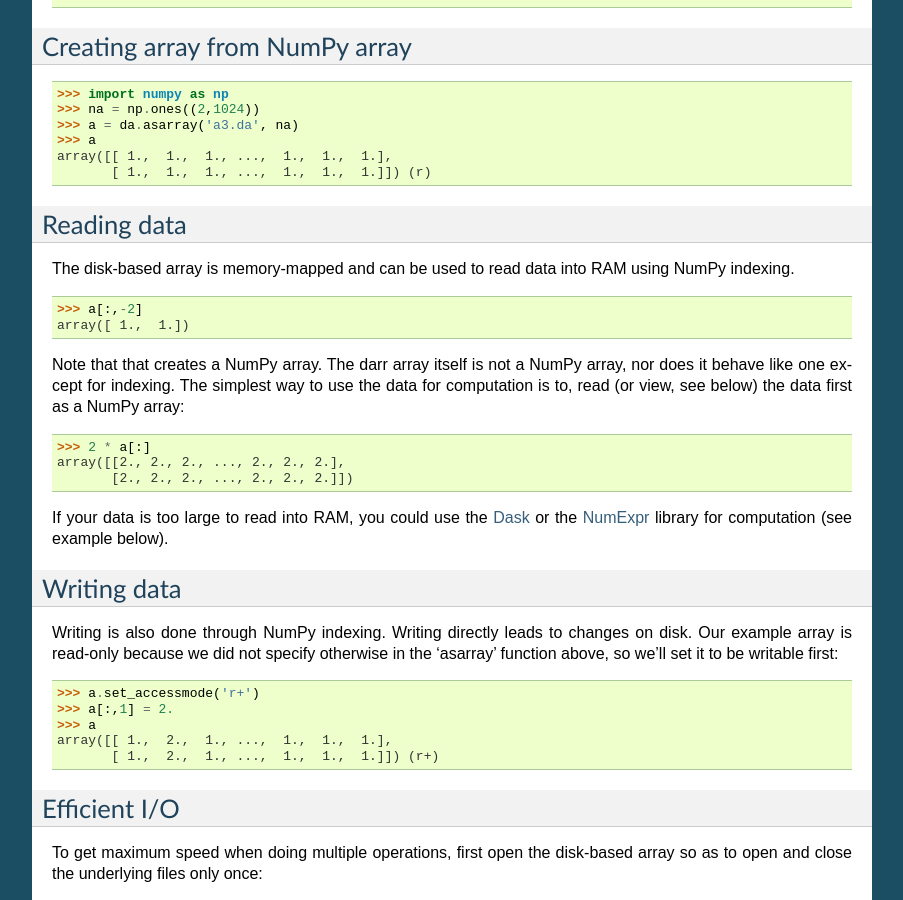
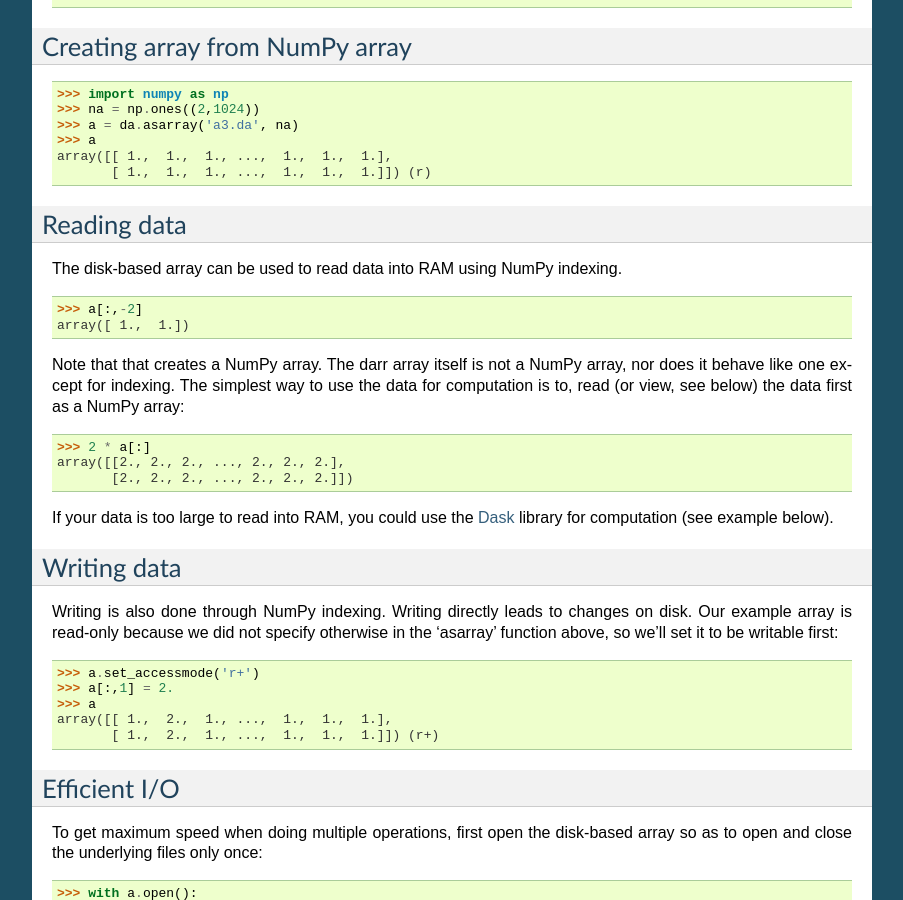
Before and after one commit to gbeckers/Darr, a Sphinx documentation site: the page built from docs/tutorial.rst, in a window 1280 px wide and 900 px high, scrolled down 1270 px. Shown: the whole window, without its empty margins (198-1101 px from the left). Built offline with Sphinx 7.4.7, drawn with Linux system fonts in a browser that asks for light colours.

Commit message:
small improvement turorial

```diff
--- a/docs/tutorial.rst
+++ b/docs/tutorial.rst
@@ -101,8 +101,7 @@ Creating array from NumPy array
 Reading data
 ------------
 
-The disk-based array is memory-mapped and can be used to read data into
-RAM using NumPy indexing.
+The disk-based array can be used to read data into RAM using NumPy indexing.
 
 .. code:: python
 
@@ -121,8 +120,7 @@ data first as a NumPy array:
            [2., 2., 2., ..., 2., 2., 2.]])
 
 If your data is too large to read into RAM, you could use the
-`Dask <https://dask.pydata.org/en/latest/>`__ or the
-`NumExpr <https://numexpr.readthedocs.io/en/latest/>`__ library for
+`Dask <https://dask.pydata.org/en/latest/>`__ library for
 computation (see example below).
 
 Writing data
```
